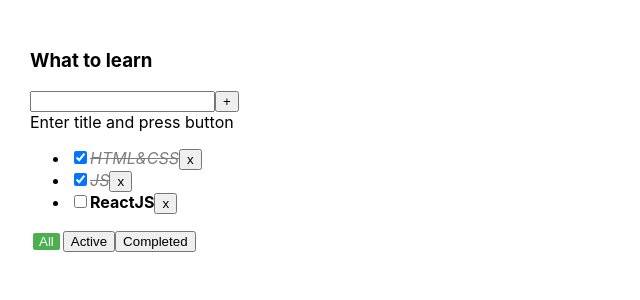
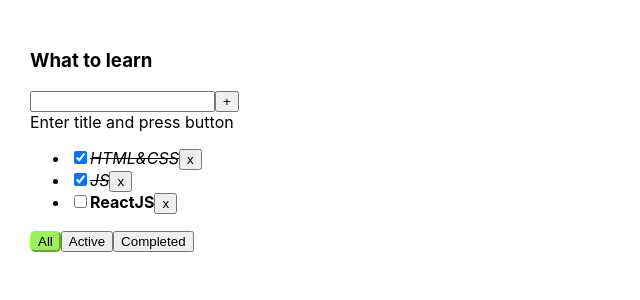
Before and after one commit to trifonova-dev/todolist-04_SecondRound, a React (Vite) app: page / in a window 1280 px wide. Shown: the top 300 px of the page, without its empty margins (0-640 px from the left). Built offline with nearby package versions, Linux system fonts and the light colour scheme.

Commit message:
seven-train

```diff
--- a/src/App.css
+++ b/src/App.css
@@ -11,16 +11,14 @@
     font-weight: bold;
 }
 
-.isDone {
+.task-done {
     text-decoration: line-through;
-    opacity: 50%;
     font-style: italic;
 }
 
 .btn-active {
-    color: white;
-    background-color: #4CAF50;
-    border: 3px solid white;
+    background-color: #a0ec63;
+    border-color: #92ff3c;
     border-radius: 5px;
 }
 
--- a/src/App.tsx
+++ b/src/App.tsx
@@ -31,6 +31,7 @@ export const App = () => {
     const changeFilter = (filter: FilterValues) => {
         setFilter(filter)
     }
+
     const filteredTasks = getFilteredTasks(tasks, filter)
 
     const createTask = (title: string) => {
@@ -47,8 +48,8 @@ export const App = () => {
     return (
         <div className="app">
             <TodolistItem title="What to learn"
+                          tasks={filteredTasks}
                           filter={filter}
-                          tasks={filteredTasks}
                           deleteTask={deleteTask}
                           changeFilter={changeFilter}
                           createTask={createTask}
--- a/src/TodolistItem.tsx
+++ b/src/TodolistItem.tsx
@@ -3,8 +3,8 @@ import type {FilterValues, Task} from './App'
 import {Button} from './Button'
 
 type Props = {
+    title: string
     filter: FilterValues
-    title: string
     tasks: Task[]
     deleteTask: (taskId: string) => void
     changeFilter: (filter: FilterValues) => void
@@ -35,7 +35,7 @@ export const TodolistItem = ({
     }
 
     const changeTaskTitleHandler = (event: ChangeEvent<HTMLInputElement>) => {
-        error && setError(false)
+        error && setError(true)
         setTaskTitle(event.currentTarget.value)
     }
 
@@ -50,7 +50,7 @@ export const TodolistItem = ({
             <h3>{title}</h3>
             <div>
                 <input value={taskTitle}
-                       className={error ? "error" : "inherit"}
+                       className={error ? "error" : ""}
                        onChange={changeTaskTitleHandler}
                        onKeyDown={createTaskOnEnterHandler}/>
                 <Button title={'+'} onClick={createTaskHandler}/>
@@ -71,12 +71,10 @@ export const TodolistItem = ({
                                 <input
                                     type="checkbox"
                                     checked={task.isDone}
-                                    onChange={(e) => {
-                                        changeTasksStatus(task.id, e.currentTarget.checked)
-                                    }}
+                                    onChange={(e) => changeTasksStatus(task.id, e.currentTarget.checked)}
                                 />
                                 <span
-                                    className={task.isDone ? "isDone" : "task"}
+                                    className={task.isDone ? "task-done" : "task"}
                                 >{task.title}</span>
                                 <Button title={'x'} onClick={deleteTaskHandler}/>
                             </li>
```
